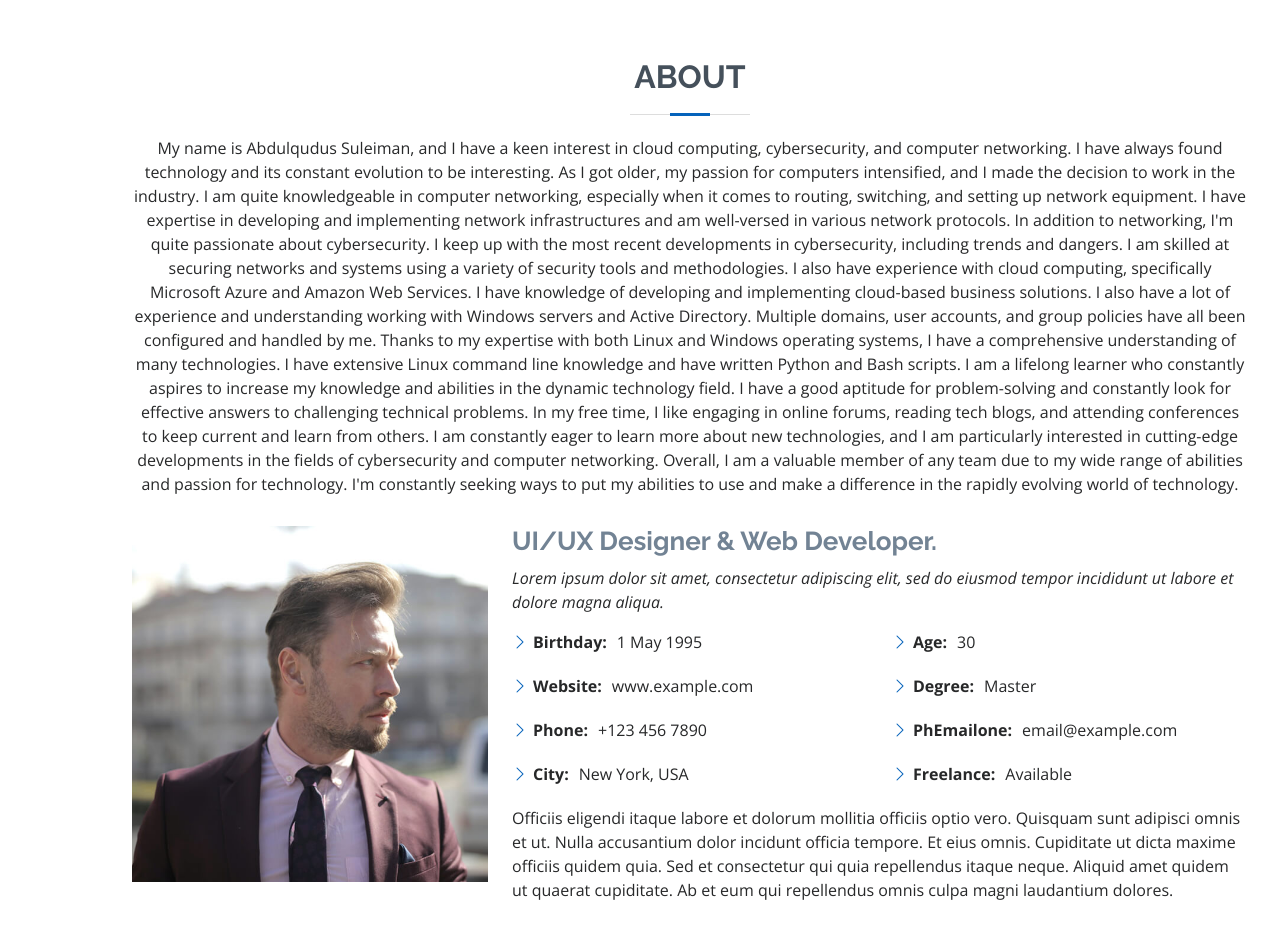
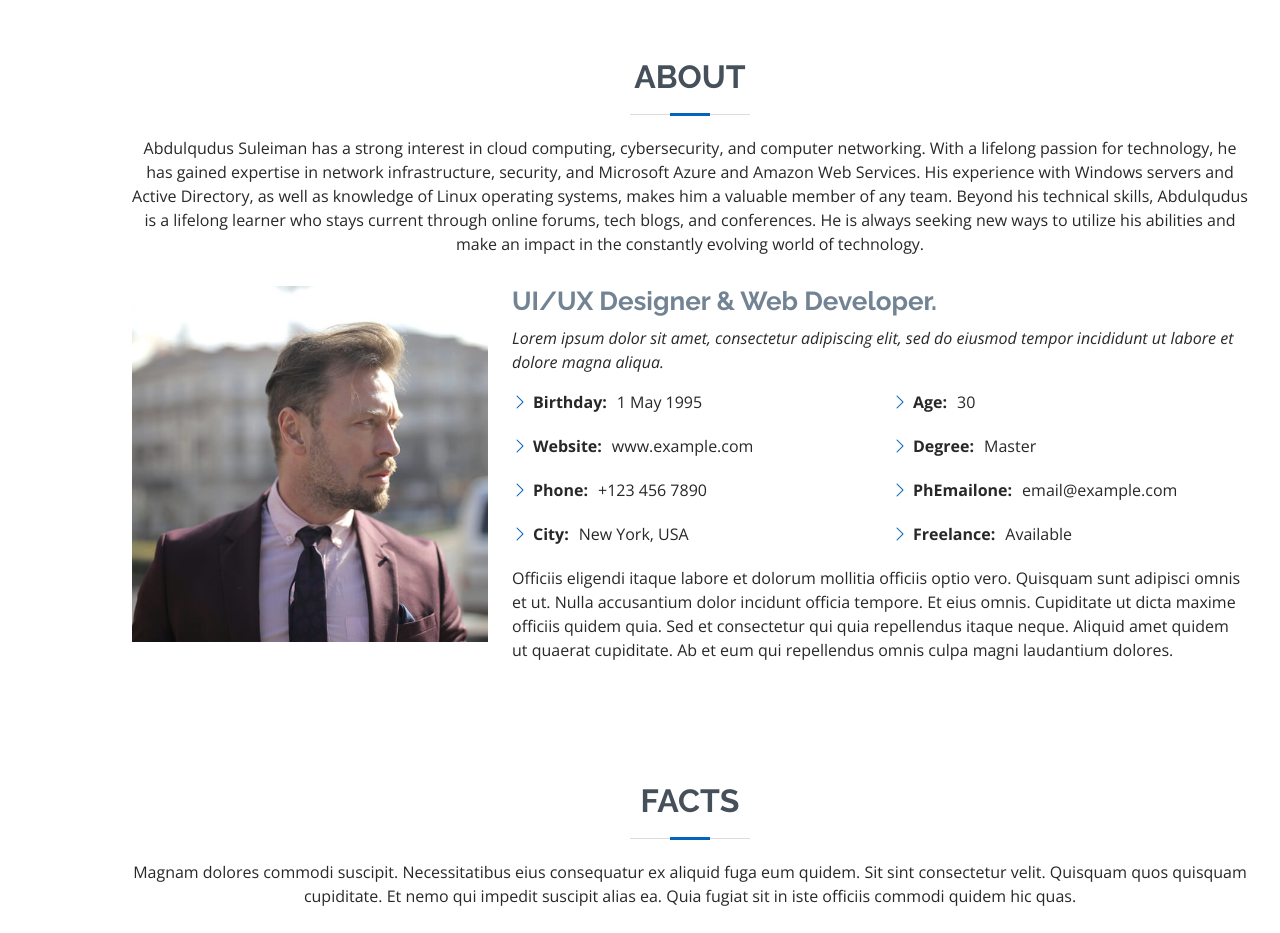
Before and after one commit to qudus33/portfolio, a plain HTML site: page index.html in a window 1280 px wide. Shown: the part 802-1735 px from the top of the page. Drawn offline with nearby package versions, Linux system fonts and the light colour scheme.

Commit message:
latest commit

```diff
--- a/index.html
+++ b/index.html
@@ -80,26 +80,7 @@
 
         <div class="section-title">
           <h2>About</h2>
-          <p>My name is Abdulqudus Suleiman, and I have a keen interest in cloud computing, cybersecurity, and computer networking. I have always found technology and its constant evolution to be interesting. As I got older, my passion for computers intensified, and I made the decision to work in the industry.
-
-            I am quite knowledgeable in computer networking, especially when it comes to routing, switching, and setting up network equipment. I have expertise in developing and implementing network infrastructures and am well-versed in various network protocols.
-
-
-            In addition to networking, I'm quite passionate about cybersecurity. I keep up with the most recent developments in cybersecurity, including trends and dangers. I am skilled at securing networks and systems using a variety of security tools and methodologies.
-
-            I also have experience with cloud computing, specifically Microsoft Azure and Amazon Web Services. I have knowledge of developing and implementing cloud-based business solutions.
-
-
-            I also have a lot of experience and understanding working with Windows servers and Active Directory. Multiple domains, user accounts, and group policies have all been configured and handled by me.
-
-            Thanks to my expertise with both Linux and Windows operating systems, I have a comprehensive understanding of many technologies. I have extensive Linux command line knowledge and have written Python and Bash scripts.
-
-            I am a lifelong learner who constantly aspires to increase my knowledge and abilities in the dynamic technology field. I have a good aptitude for problem-solving and constantly look for effective answers to challenging technical problems.
-
-
-            In my free time, I like engaging in online forums, reading tech blogs, and attending conferences to keep current and learn from others. I am constantly eager to learn more about new technologies, and I am particularly interested in cutting-edge developments in the fields of cybersecurity and computer networking.
-
-            Overall, I am a valuable member of any team due to my wide range of abilities and passion for technology. I'm constantly seeking ways to put my abilities to use and make a difference in the rapidly evolving world of technology.</p>
+          <p>Abdulqudus Suleiman has a strong interest in cloud computing, cybersecurity, and computer networking. With a lifelong passion for technology, he has gained expertise in network infrastructure, security, and Microsoft Azure and Amazon Web Services. His experience with Windows servers and Active Directory, as well as knowledge of Linux operating systems, makes him a valuable member of any team. Beyond his technical skills, Abdulqudus is a lifelong learner who stays current through online forums, tech blogs, and conferences. He is always seeking new ways to utilize his abilities and make an impact in the constantly evolving world of technology.</p>
         </div>
 
         <div class="row">
```
